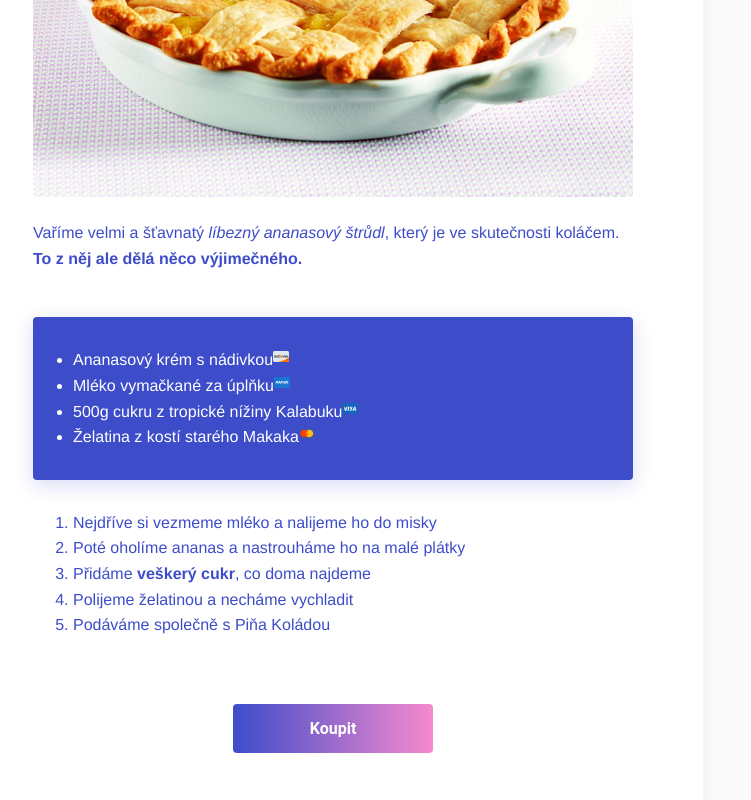
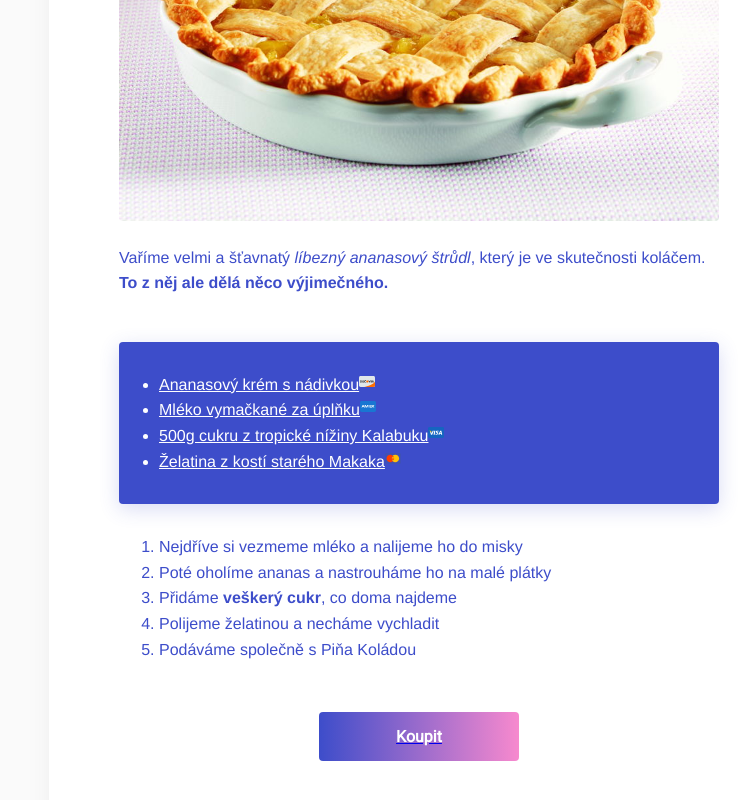
Before and after one commit to Cleedek/recipe, a plain HTML site: page index.html in a window 1280 px wide. Shown: the part 404-1204 px from the top of the page, without its empty margins (229-980 px from the left). Drawn offline with Linux system fonts and the light colour scheme.

Commit message:
Second version of recipe

```diff
--- a/index.html
+++ b/index.html
@@ -3,7 +3,9 @@
 <head>
 	<title>Domaci ukol</title>
 	<meta charset="utf-8">
+	<meta name="viewport" content="width=device-width, initial-scale=1.0">
 	<link rel="stylesheet" href="style.css" type="text/css">
+	<link href="https://fonts.googleapis.com/css?family=Roboto" rel="stylesheet">
 	<style>
 	</style>
 </head>
@@ -11,20 +13,34 @@
 <body class="content">
 	<div class="main-recipe">
 		<h1>Ananasový štrůdl</h1>
-		<a href="images/pie-small.jpg" title="To čumíš co?">
-			<img class="image-medium" src="images/pie.jpg" alt="Ananasový dort" href="">
-		</a>
+			<a href="images/pie-small.jpg" title="To čumíš co?">
+				<img class="image-medium" src="images/pie.jpg" alt="Ananasový dort" href="">
+			</a>
 		<p>
 			Vaříme velmi a šťavnatý <em>líbezný ananasový štrůdl</em>, který je ve skutečnosti koláčem. <strong>To z něj ale dělá něco výjimečného.</strong>
 		</p>
-		<a href="https://www.google.com">
 			<ul class="bullets">
-				<li>Ananasový krém s nádivkou<img src="images/discover.svg" alt="discover"></li>
-				<li>Mléko vymačkané za úplňku<img src="images/amex.svg" alt="discover"></li>
-				<li>500g cukru z tropické nížiny Kalabuku<img src="images/visa.svg" alt="discover"></li>
-				<li>Želatina z kostí starého Makaka<img src="images/mastercard.svg" alt="discover"></li>
+				<li>
+					<a class="link" href="https://www.google.com">
+						Ananasový krém s nádivkou<img src="images/discover.svg" alt="discover">
+					</a>
+				</li>
+				<li>
+					<a class="link" href="https://www.bing.com">
+						Mléko vymačkané za úplňku<img src="images/amex.svg" alt="discover">
+					</a>
+				</li>
+				<li>
+					<a class="link" href="https://www.meetangee.com">
+						500g cukru z tropické nížiny Kalabuku<img src="images/visa.svg" alt="discover">
+					</a>
+				</li>
+				<li>
+					<a class="link" href="https://www.spaceknow.com">
+						Želatina z kostí starého Makaka<img src="images/mastercard.svg" alt="discover">
+					</a>
+				</li>
 			</ul>
-		</a>
 
 		<ol class="description">
 			<li>Nejdříve si vezmeme mléko a nalijeme ho do misky</li>
@@ -33,8 +49,9 @@
 			<li>Polijeme želatinou a necháme vychladit</li>
 			<li>Podáváme společně s Piňa Koládou</li>
 		</ol>
-		<a class="button-container" href="https://www.google.com">
-			<button class="button1" type:"submit" value="Koupit" name="Test">Koupit</button>
+
+		<a href="https://www.google.com">
+			<button class="button1" type="submit" value="Koupit" name="Test">Koupit</button>
 		</a>
 
 	</div>
--- a/style.css
+++ b/style.css
@@ -1,24 +1,25 @@
-
-
 body{
 	background-color: #fafafa;
 	color:#3D4DCA;
+	font-family: 'Roboto', sans-serif;
 	font:normal 16px Avenir, Helvetica, sans-serif;
 	line-height: 1.6em;
 	width: 100%;
 	min-width: 440px;
-	margin: 0;
+	margin-top: 50px;
 }
 
 h1{
 	margin-bottom: 32px;
-	line-height: 1.6em;
 }
 
-.content{
-  /* max-width: 70%; */
-  /* margin: auto; */
-  /* min-width: 300px; */
+.link{
+	color: #fff;
+}
+
+.link:hover{
+	color: #fff;
+	text-decoration: none;
 }
 
 .image-medium{
@@ -28,7 +29,6 @@ h1{
 
 .main-recipe{
 	background-color: #fff;
-	background-size: 100%;
 	padding: 50px 70px;
 	margin: 0 15%;
 	border-radius: 4px;
@@ -36,6 +36,7 @@ h1{
 	box-shadow: 0px 10px 20px rgba(0, 0, 0, 0.05);
 	min-width: 300px;
 	max-width: 600px;
+	margin: auto;
 }
 
 .bullets{
@@ -55,13 +56,7 @@ h1{
 
 }
 
-.button-container{
-	display: block;
-	text-align: center;
-}
-
 .button1{
-	margin: 50px 0px 40px 0px;
 	border-radius: 4px;
 	border: none;
 	color: #fff;
@@ -69,22 +64,20 @@ h1{
 	background: linear-gradient(to right,#3D4DCA,#F789CE);
 	padding: 15px 15px;
 	font:bold 16px Roboto, Helvetica, sans-serif;
+	margin: 50px auto;
+	text-decoration: none;
+	display: block;
 	text-align: center;
-	align-content: center;
-	text-decoration: none;
+	transition-duration: 0.4s;
 }
 
 .button1:hover{
- 	transition-duration: 0.4s;
-	color: #2938A8;
-	box-shadow: 0px 0px 0px rgba(61,77,202,0.2);
-	cursor: pointer
-}
-
-a:hover{
-	color: #2938A8;
-	box-shadow: 0px 0px 0px rgba(61,77,202,0.2);
-	cursor: crosshair;
+	color: #fff;
+	text-align: center;
+	text-decoration: underline;
+	box-shadow: 0px 4px 10px rgba(61,77,202,0.2);
+	cursor: pointer;
+	background: linear-gradient(to left,#3D4DCA,#F789CE);
 }
 
 @media only screen and (max-width: 600px) {
```
